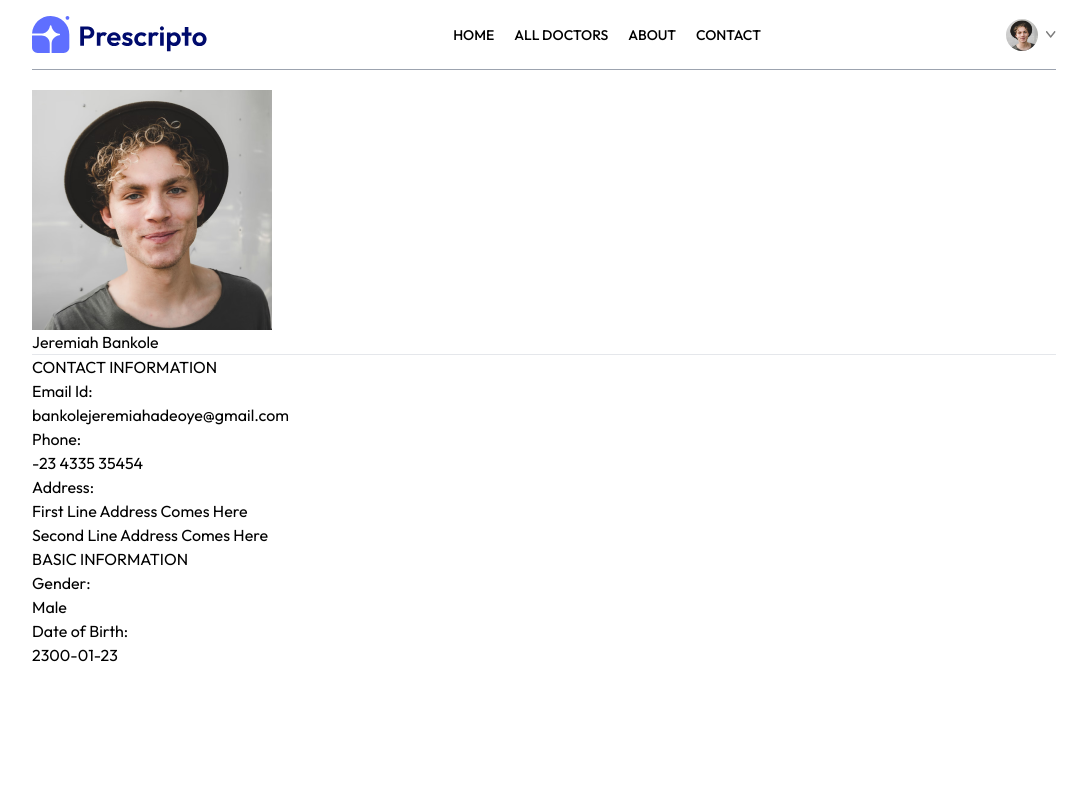
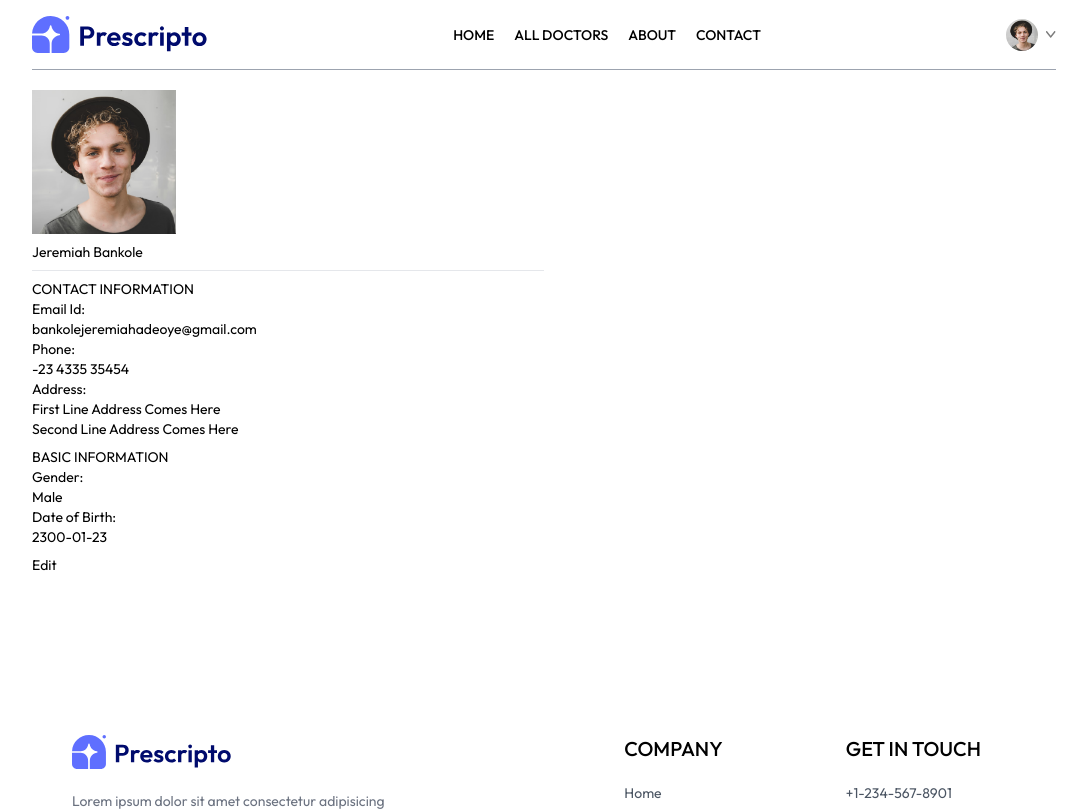
Before and after one commit to Adeoye-J/Prescripto, a React (Vite) app in the folder frontend/: page /my-profile in a window 1280 px wide. Shown: the top 811 px of the page, without its empty margins (96-1183 px from the left). Built offline with nearby package versions, Linux system fonts and the light colour scheme.

Commit message:
Auto commit at 12/19/2024, 4:20:03 PM

```diff
--- a/frontend/src/pages/MyProfile.jsx
+++ b/frontend/src/pages/MyProfile.jsx
@@ -22,8 +22,8 @@ const MyProfile = () => {
     const [isEdit, setIsEdit] = useState(false)
 
     return (
-        <div>
-            <img src={userData.image} alt="User Image" />
+        <div className='max-w-lg flex flex-col gap-2 text-sm'>
+            <img className='w-36 ' src={userData.image} alt="User Image" />
 
             {
                 isEdit
@@ -80,6 +80,13 @@ const MyProfile = () => {
                     }
                 </div>
             </div>
+            <div className="">
+                {
+                    isEdit
+                    ? <button onClick={() => setIsEdit(false)}>Save Information</button>
+                    : <button onClick={() => setIsEdit(true)}>Edit</button>
+                }
+            </div>
         </div>
     )
 }
```
